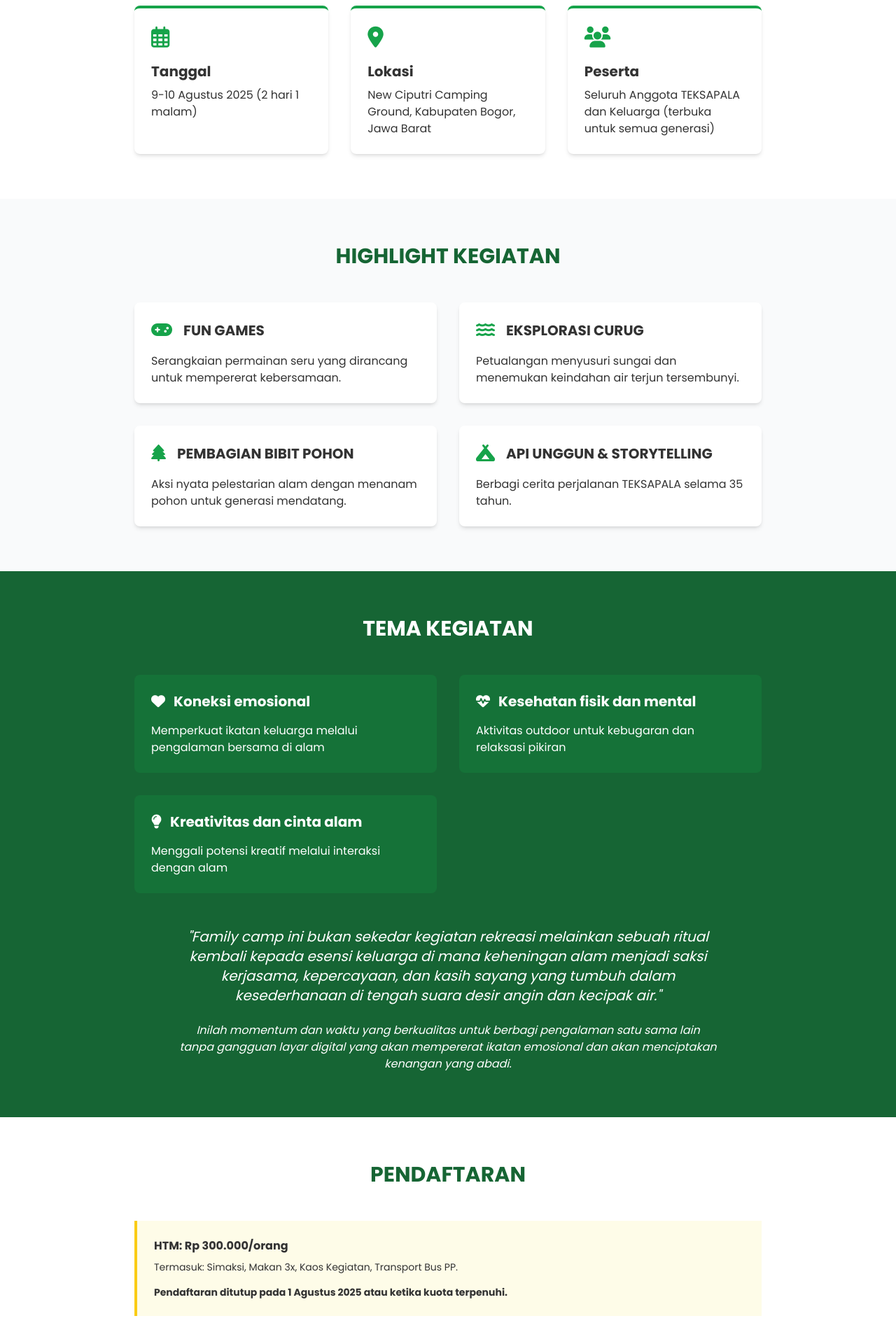
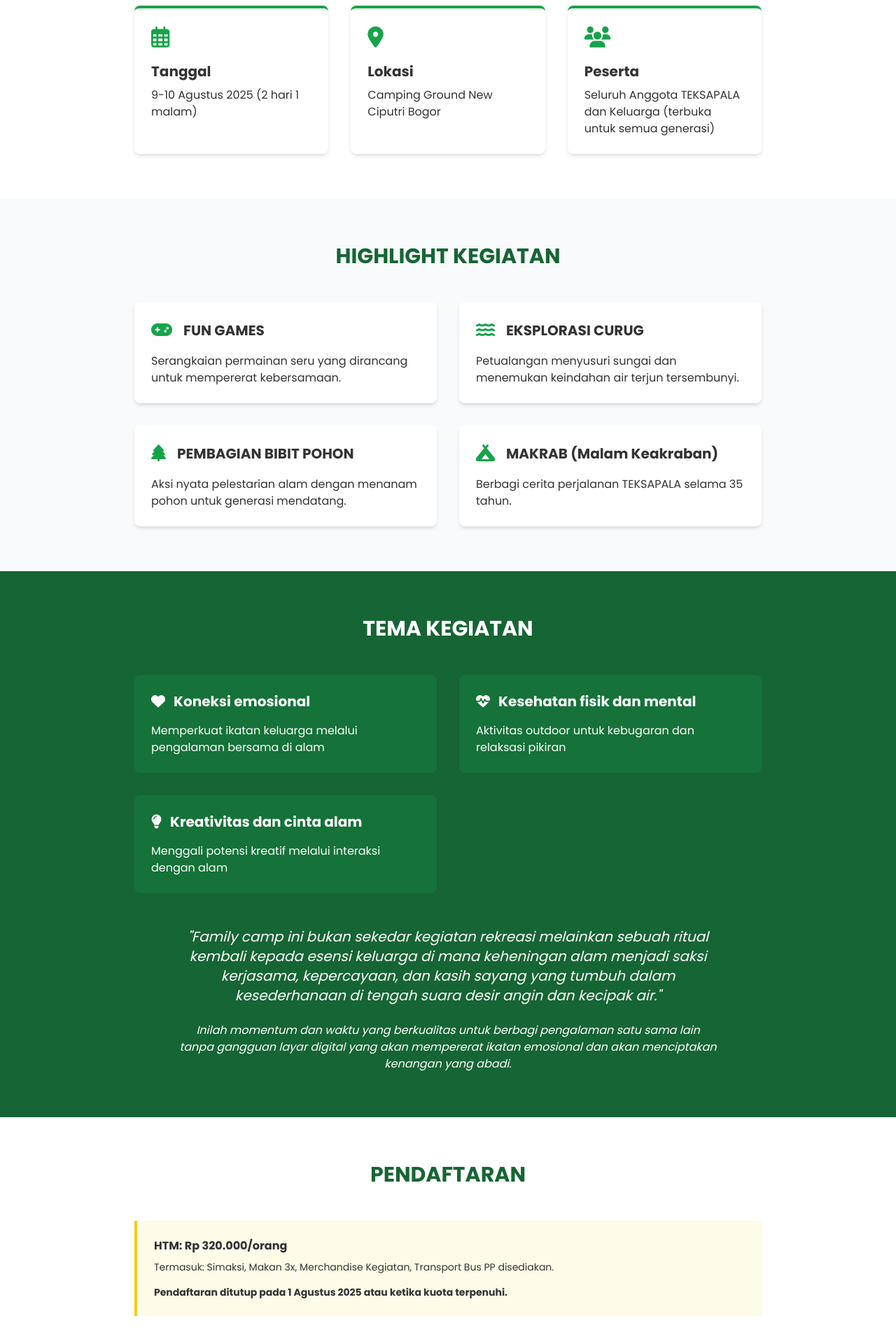
Before and after one commit to aldytarigan/famcamp-teksapala2, a plain HTML site: page index.html in a window 1280 px wide. Shown: the part 1120-3020 px from the top of the page at 70% size. Drawn offline with nearby package versions, Linux system fonts and the light colour scheme.

Commit message:
Update index.html

```diff
--- a/index.html
+++ b/index.html
@@ -99,7 +99,7 @@
                         <i class="fas fa-map-marker-alt"></i>
                     </div>
                     <h3 class="font-bold text-xl mb-2">Lokasi</h3>
-                    <p>New Ciputri Camping Ground, Kabupaten Bogor, Jawa Barat</p>
+                    <p>Camping Ground New Ciputri Bogor</p>
                 </div>
 
                 <div class="bg-white p-6 rounded-lg shadow-md border-t-4 border-green-600">
@@ -154,7 +154,7 @@
                         <div class="text-green-600 text-2xl mr-4">
                             <i class="fas fa-campground"></i>
                         </div>
-                        <h3 class="font-bold text-xl">API UNGGUN & STORYTELLING</h3>
+                        <h3 class="font-bold text-xl">MAKRAB (Malam Keakraban)</h3>
                     </div>
                     <p>Berbagi cerita perjalanan TEKSAPALA selama 35 tahun.</p>
                 </div>
@@ -207,8 +207,8 @@
             <h2 class="text-3xl font-bold text-center mb-12 text-green-800">PENDAFTARAN</h2>
 
             <div class="bg-yellow-50 border-l-4 border-yellow-400 p-6 mb-12">
-                <p class="font-bold mb-2">HTM: Rp 300.000/orang</p>
-                <p class="text-sm">Termasuk: Simaksi, Makan 3x, Kaos Kegiatan, Transport Bus PP.</p>
+                <p class="font-bold mb-2">HTM: Rp 320.000/orang</p>
+                <p class="text-sm">Termasuk: Simaksi, Makan 3x, Merchandise Kegiatan, Transport Bus PP disediakan.</p>
                 <p class="text-sm mt-4 font-bold">Pendaftaran ditutup pada 1 Agustus 2025 atau ketika kuota terpenuhi.</p>
             </div>
 
```
